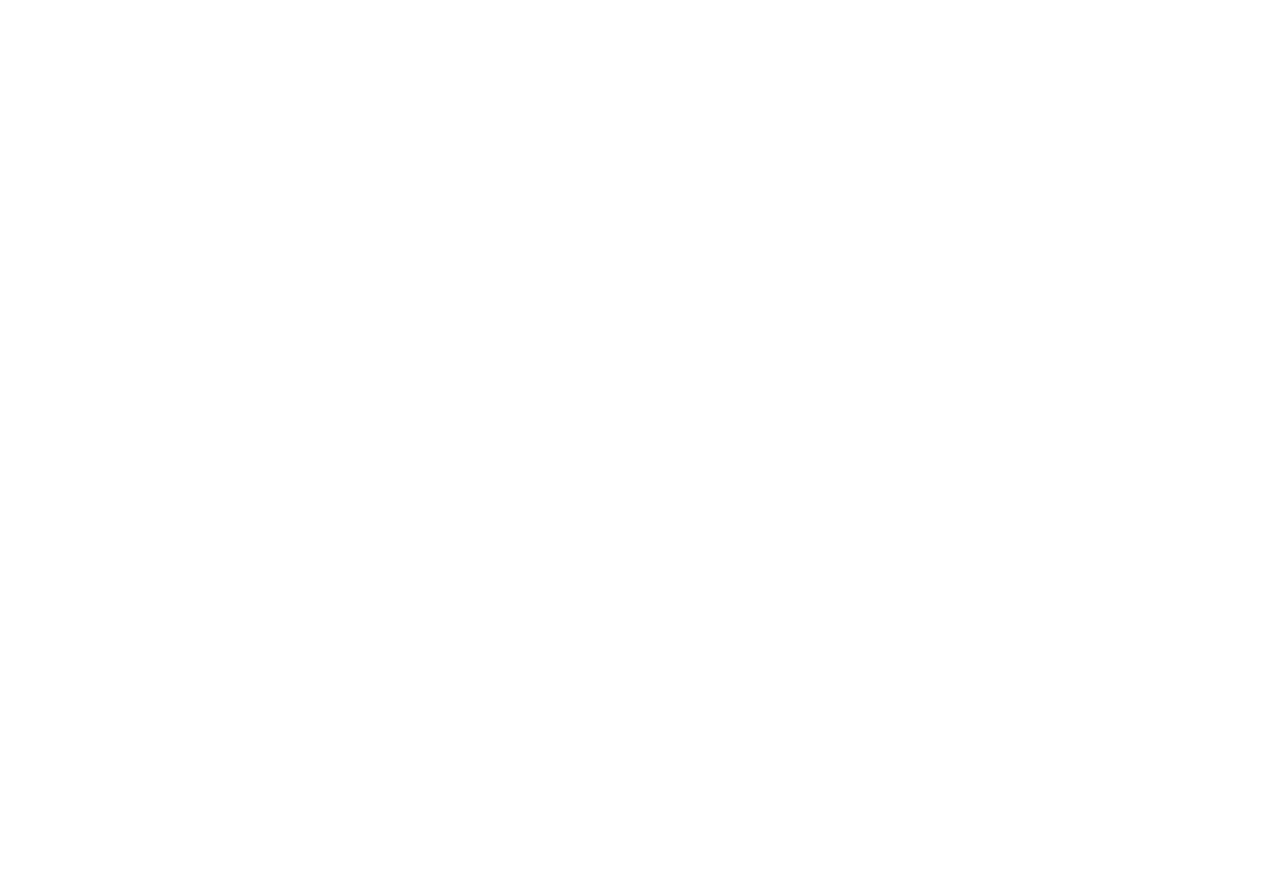
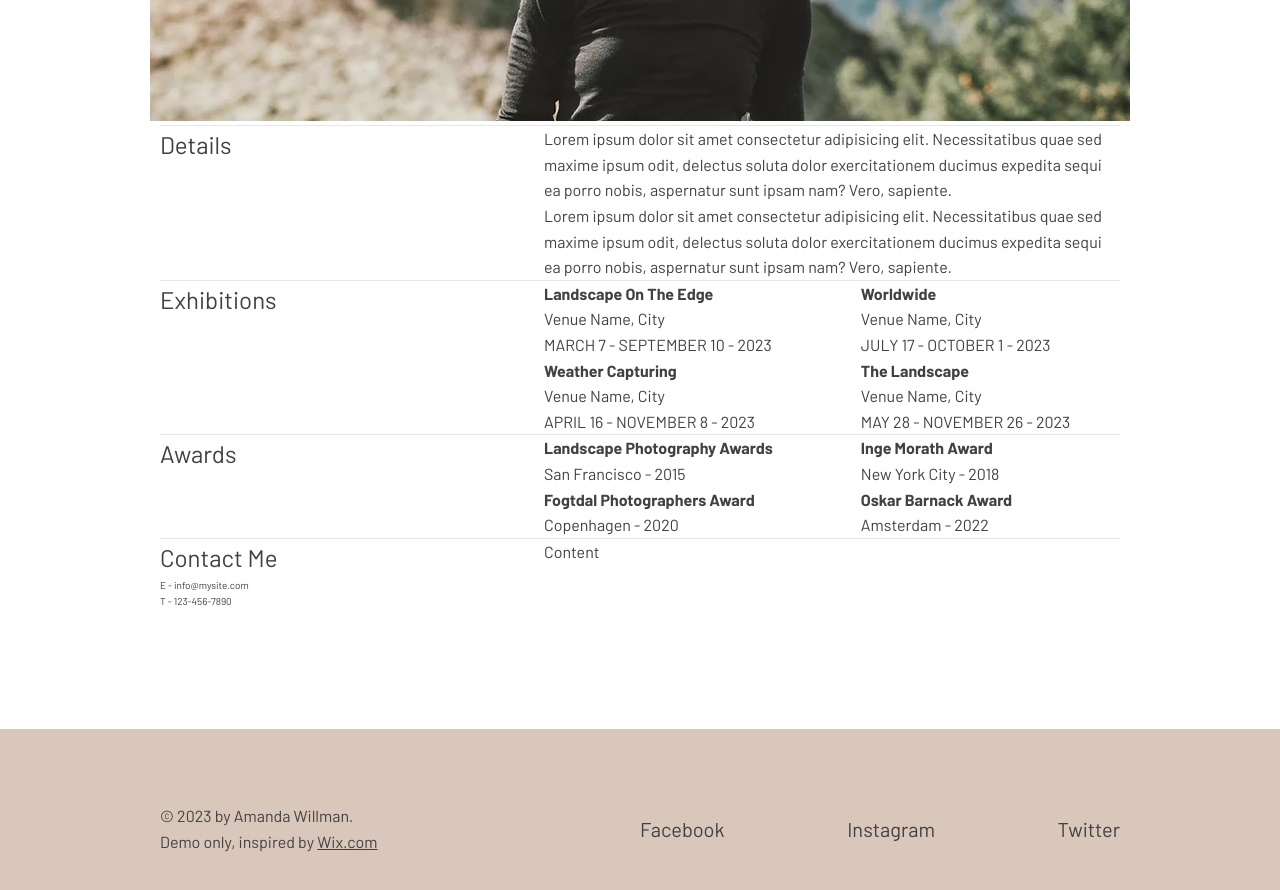
Before and after one commit to Knopkaivy/photographer-portfolio-demo, a React (Create React App) app: page /bio in a window 1280 px wide. Shown: the part 520-1410 px from the top of the page. Before the commit the page ends 800 px from the top, so only its background shows below. Built offline with nearby package versions, Linux system fonts and the light colour scheme.

Commit message:
Bio component basic structure and content

```diff
--- a/src/Bio.jsx
+++ b/src/Bio.jsx
@@ -1,8 +1,130 @@
 import React from 'react';
+import { images } from './images';
 import './styles/Bio.css';
 
 const Bio = () => {
-  return <div>Bio</div>;
+  let exhibitions = [
+    {
+      name: 'Landscape On The Edge',
+      venue: 'Venue Name',
+      city: 'City',
+      start: 'MARCH 7',
+      end: 'SEPTEMBER 10',
+      year: '2023',
+    },
+    {
+      name: 'Worldwide',
+      venue: 'Venue Name',
+      city: 'City',
+      start: 'JULY 17',
+      end: 'OCTOBER 1',
+      year: '2023',
+    },
+    {
+      name: 'Weather Capturing',
+      venue: 'Venue Name',
+      city: 'City',
+      start: 'APRIL 16',
+      end: 'NOVEMBER 8',
+      year: '2023',
+    },
+    {
+      name: 'The Landscape',
+      venue: 'Venue Name',
+      city: 'City',
+      start: 'MAY 28',
+      end: 'NOVEMBER 26',
+      year: '2023',
+    },
+  ];
+
+  let exhibitionList = exhibitions.map((exhb) => {
+    return (
+      <div className="Bio__sectionListItem" key={exhb.name}>
+        <h4>{exhb.name}</h4>
+        <p>
+          {exhb.venue}, {exhb.city}
+        </p>
+        <p>
+          {exhb.start} - {exhb.end} - {exhb.year}
+        </p>
+      </div>
+    );
+  });
+
+  let awards = [
+    {
+      name: 'Landscape Photography Awards',
+      city: 'San Francisco',
+      year: '2015',
+    },
+    { name: 'Inge Morath Award', city: 'New York City', year: '2018' },
+    { name: 'Fogtdal Photographers Award', city: 'Copenhagen', year: '2020' },
+    { name: 'Oskar Barnack Award', city: 'Amsterdam', year: '2022' },
+  ];
+
+  let awardList = awards.map((award) => {
+    return (
+      <div className="Bio__sectionListItem" key={award.name}>
+        <h4>{award.name}</h4>
+        <p>
+          {award.city} - {award.year}
+        </p>
+      </div>
+    );
+  });
+
+  return (
+    <div className="Bio container">
+      <h2 className="Bio__header">Bio</h2>
+      <div className="Bio__imageContainer">
+        <img src={images.Self} alt="portrait of photographer" />
+      </div>
+      <section className="Bio__section">
+        <div className="Bio__sectionHeader">
+          <h3>Details</h3>
+        </div>
+        <div className="Bio__sectionContent">
+          <p>
+            Lorem ipsum dolor sit amet consectetur adipisicing elit.
+            Necessitatibus quae sed maxime ipsum odit, delectus soluta dolor
+            exercitationem ducimus expedita sequi ea porro nobis, aspernatur
+            sunt ipsam nam? Vero, sapiente.
+          </p>
+          <p>
+            Lorem ipsum dolor sit amet consectetur adipisicing elit.
+            Necessitatibus quae sed maxime ipsum odit, delectus soluta dolor
+            exercitationem ducimus expedita sequi ea porro nobis, aspernatur
+            sunt ipsam nam? Vero, sapiente.
+          </p>
+        </div>
+      </section>
+      <section className="Bio__section">
+        <div className="Bio__sectionHeader">
+          <h3>Exhibitions</h3>
+        </div>
+        <div className="Bio__sectionContent Bio__sectionContent-list">
+          {exhibitionList}
+        </div>
+      </section>
+      <section className="Bio__section">
+        <div className="Bio__sectionHeader">
+          <h3>Awards</h3>
+        </div>
+        <div className="Bio__sectionContent Bio__sectionContent-list">
+          {awardList}
+        </div>
+      </section>
+      <section className="Bio__section">
+        <div className="Bio__sectionHeader">
+          <h3>Contact Me</h3>
+          <p>E - info@mysite.com</p>
+          <p>T - 123-456-7890</p>
+        </div>
+        <div className="Bio__sectionContent">Content</div>
+      </section>
+    </div>
+  );
 };
 
 export default Bio;
--- a/src/Gallery.jsx
+++ b/src/Gallery.jsx
@@ -57,7 +57,7 @@
         <ShareOverlay closeOverlay={closeOverlay} location={overlayInputVal} />
       )}
       <div className="Gallery__headingSection">
-        <h1 className="Gallery__header">{gallery.categoryName}</h1>
+        <h2 className="Gallery__header">{gallery.categoryName}</h2>
         <p className="Gallery__sub">{gallery.categoryDescription}</p>
       </div>
       <main className="Gallery__main">{galleryList}</main>
--- a/src/images.js
+++ b/src/images.js
@@ -64,6 +64,7 @@
 import Forest6lg from './images/forest-6-lg.webp';
 import Forest7lg from './images/forest-7-lg.webp';
 import Forest8lg from './images/forest-8-lg.webp';
+import Self from './images/self.webp';
 
 export const images = {
   Landing1,
@@ -132,4 +133,5 @@
   Forest6lg,
   Forest7lg,
   Forest8lg,
+  Self,
 };
--- a/src/styles/Bio.css
+++ b/src/styles/Bio.css
@@ -0,0 +1,38 @@
+.Bio {
+  padding: 12rem 0;
+  display: flex;
+  flex-direction: column;
+  align-items: center;
+}
+.Bio__header {
+  font-size: 3.2rem;
+  font-weight: 300;
+  text-transform: uppercase;
+  letter-spacing: 2px;
+  margin-bottom: 1.6rem;
+}
+.Bio__section {
+  width: 100%;
+  display: flex;
+  justify-content: space-between;
+  border-top: 1px solid rgba(199, 199, 199, 0.42);
+}
+.Bio__sectionHeader {
+  flex-basis: 30%;
+}
+.Bio__sectionHeader h3 {
+  font-size: 2.4rem;
+  font-weight: 400;
+}
+.Bio__sectionContent {
+  flex-basis: 60%;
+  font-size: 1.6rem;
+}
+.Bio__sectionContent-list {
+  display: flex;
+  flex-wrap: wrap;
+  justify-content: space-between;
+}
+.Bio__sectionListItem {
+  flex-basis: 45%;
+}
```
Also changed, not shown: src/images/self.webp (added).
